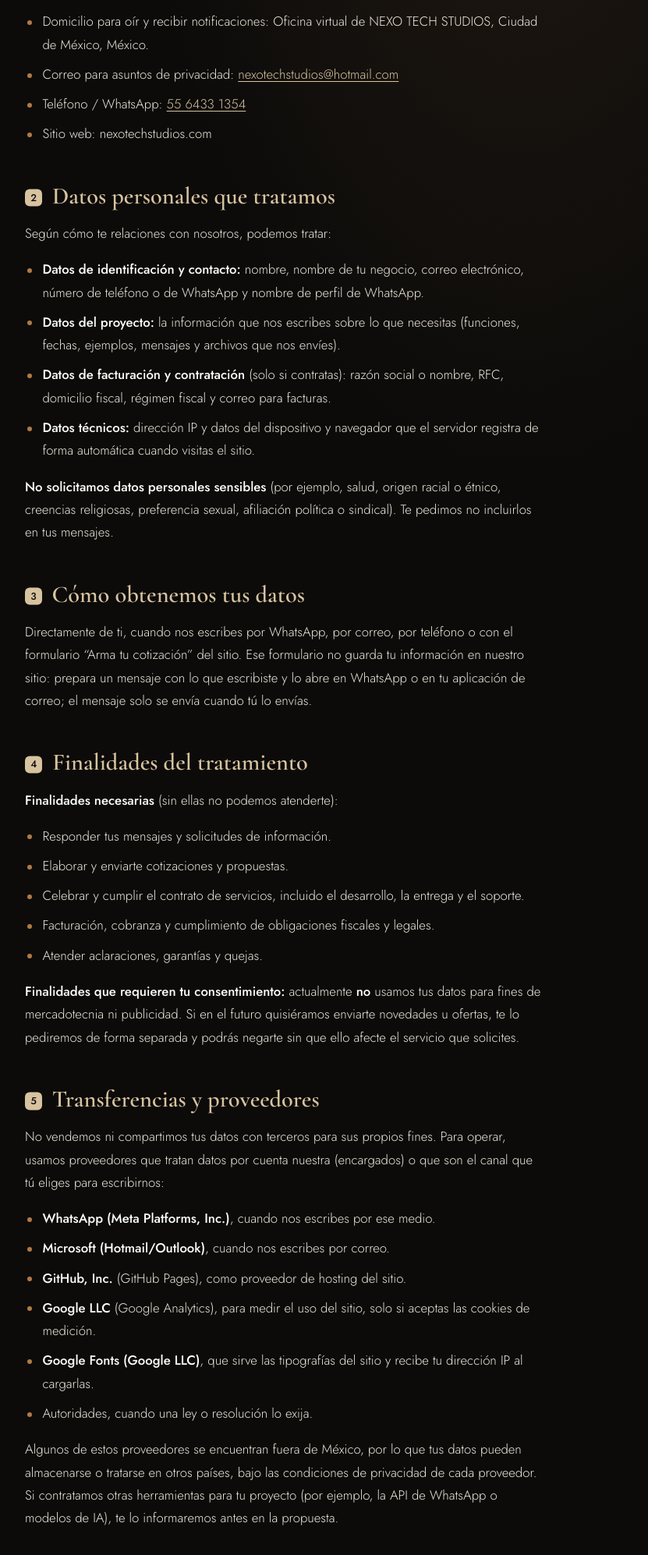
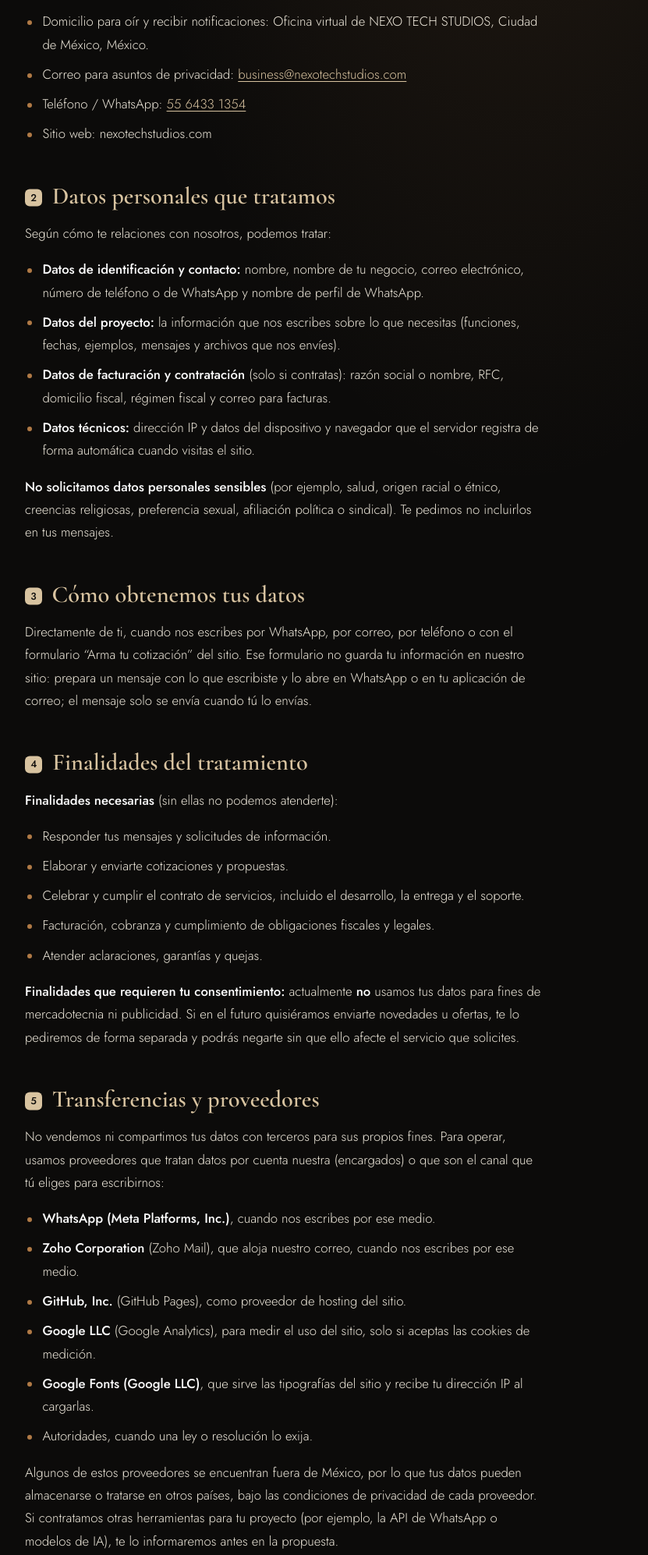
Before and after one commit to joenshb121/nexotechstudios-web, a plain HTML site: page aviso-de-privacidad.html in a window 1280 px wide. Shown: the part 660-2654 px from the top of the page at 78% size, without its empty margins (356-1187 px from the left). Drawn offline with nearby package versions, Linux system fonts and the light colour scheme.

Commit message:
Correo del sitio: business@nexotechstudios.com (Zoho Mail)
Co-Authored-By: Claude Opus 5.5 <noreply@anthropic.com>

```diff
--- a/aviso-de-privacidad.html
+++ b/aviso-de-privacidad.html
@@ -48,7 +48,7 @@
       <li>Domicilio para oír y recibir notificaciones: Oficina virtual de NEXO TECH STUDIOS, Ciudad de México, México.
       </li>
       <li>Correo para asuntos de privacidad: <a
-          href="mailto:nexotechstudios@hotmail.com">nexotechstudios@hotmail.com</a></li>
+          href="mailto:business@nexotechstudios.com">business@nexotechstudios.com</a></li>
       <li>Teléfono / WhatsApp: <a href="tel:+525564331354">55 6433 1354</a></li>
       <li>Sitio web: nexotechstudios.com</li>
     </ul>
@@ -91,7 +91,7 @@
       tratan datos por cuenta nuestra (encargados) o que son el canal que tú eliges para escribirnos:</p>
     <ul>
       <li><strong>WhatsApp (Meta Platforms, Inc.)</strong>, cuando nos escribes por ese medio.</li>
-      <li><strong>Microsoft (Hotmail/Outlook)</strong>, cuando nos escribes por correo.</li>
+      <li><strong>Zoho Corporation</strong> (Zoho Mail), que aloja nuestro correo, cuando nos escribes por ese medio.</li>
       <li><strong>GitHub, Inc.</strong> (GitHub Pages), como proveedor de hosting del sitio.</li>
       <li><strong>Google LLC</strong> (Google Analytics), para medir el uso del sitio, solo si aceptas las cookies de medición.</li>
       <li><strong>Google Fonts (Google LLC)</strong>, que sirve las tipografías del sitio y recibe tu dirección IP al
@@ -107,7 +107,7 @@
       si son inexactos, <strong>Cancelarlos</strong> cuando consideres que no se requieren para las finalidades
       señaladas, y <strong>Oponerte</strong> a su tratamiento para fines específicos.</p>
     <p>Para ejercerlos, envía tu solicitud a <a
-        href="mailto:nexotechstudios@hotmail.com">nexotechstudios@hotmail.com</a> con: (a) tu nombre y un medio para
+        href="mailto:business@nexotechstudios.com">business@nexotechstudios.com</a> con: (a) tu nombre y un medio para
       responderte; (b) copia de una identificación oficial vigente (o poder, si actúas por otra persona); (c) la
       descripción clara del derecho que quieres ejercer y de los datos involucrados; y (d) cualquier documento que
       facilite localizar tus datos. Te responderemos en los plazos que establece la Ley, por el mismo medio por el que
```
Also changed, not shown: index.html (+2 -2 lines), terminos-y-condiciones.html (+2 -2 lines).
